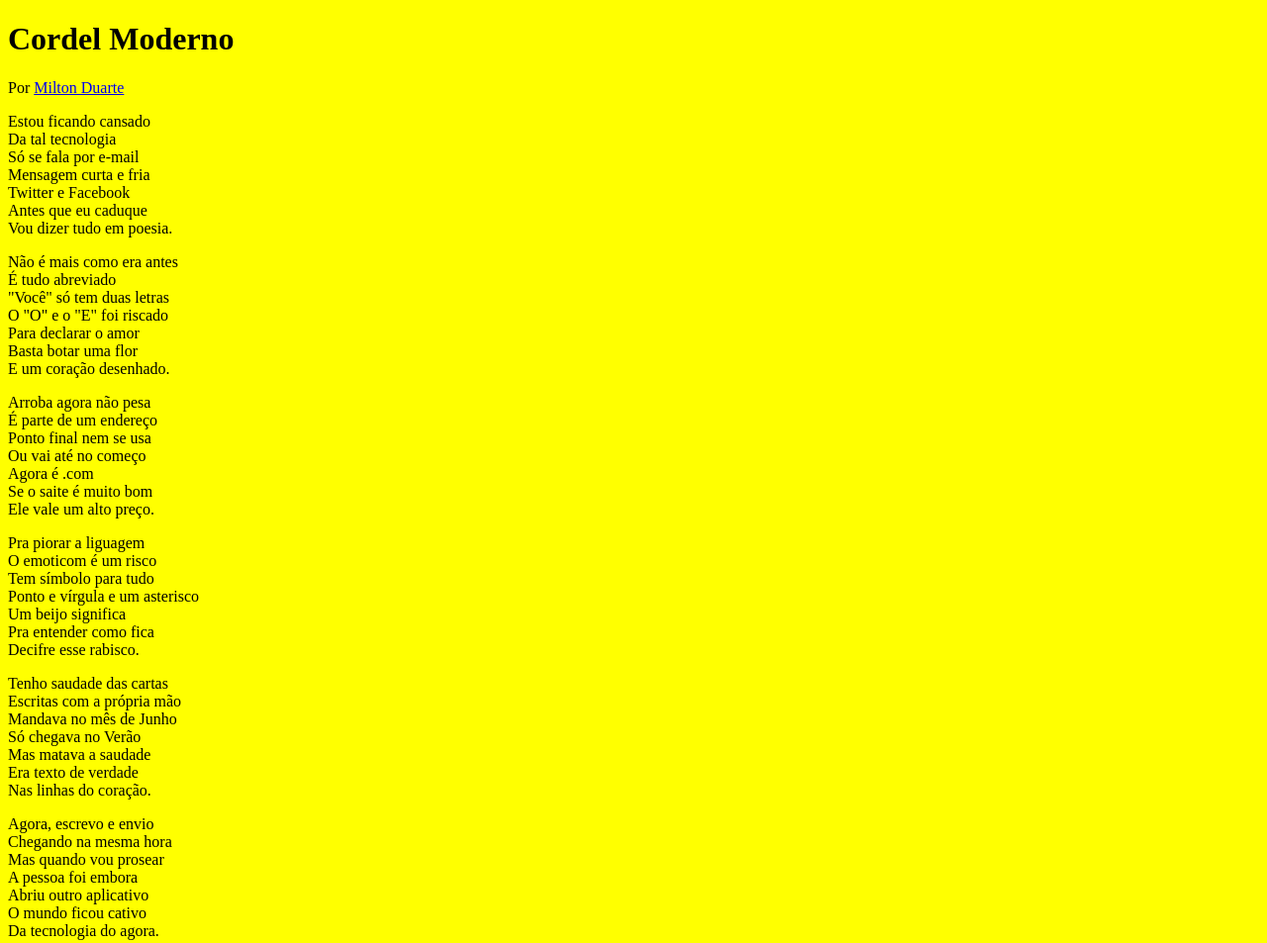
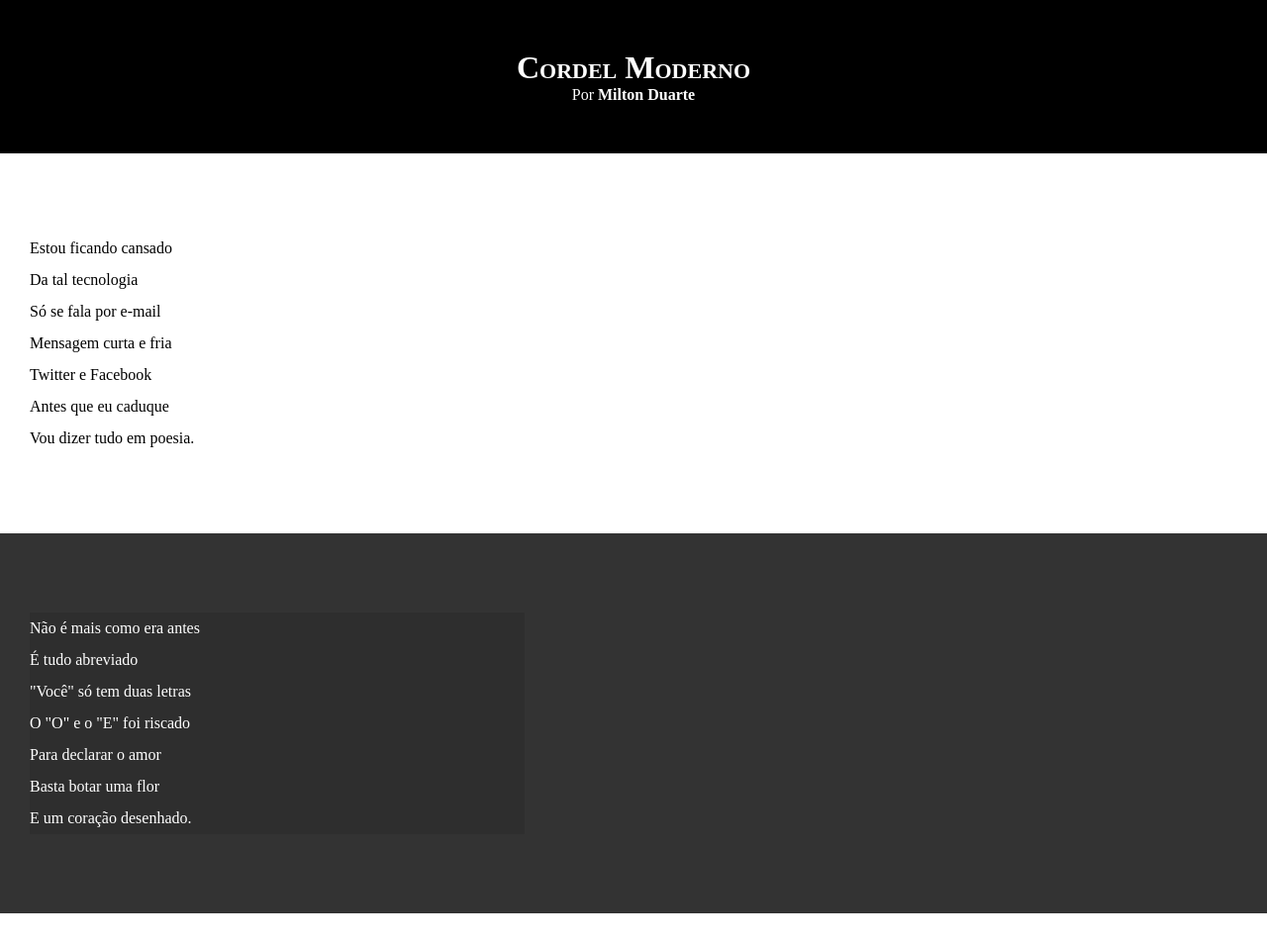
Before and after one commit to DouglasRoSi/Html-CSS, a plain HTML site: page Desafios/des012/index.html in a window 1280 px wide. Shown: the top 953 px of the page at 99% size. Drawn offline with Linux system fonts and the light colour scheme.

Commit message:
atualizei estilos de textos

```diff
--- a/Desafios/des012/estilo/style.css
+++ b/Desafios/des012/estilo/style.css
@@ -1,5 +1,70 @@
 @charset "UTF-8";
 
-body {
-    background-color: yellow;
+* {
+    margin: 0px;
+    padding: 0px;
 }
+
+html, body {
+    min-height: 100vh;
+    background-color: dark;
+}
+header {
+    background-color: black;
+    color: white;
+    text-align: center;
+
+}
+
+header > h1 {
+    padding-top: 50px;
+/*(font- variant) usado para deixar todas as letras maiúsculas mas as primeiras tem tamanhos diferentes*/
+    font-variant: small-caps;
+}
+
+header > p {
+    padding-bottom: 50px;
+}
+
+a {
+    color: white;
+    text-decoration: none;
+    font-weight: bolder;
+}
+
+a:hover {
+    text-decoration: underline;
+
+}
+section {
+    padding-top: 10vh;
+    padding-bottom: 10vh;
+    /*(line-height) espaçamento da altura da linha*/
+    line-height: 2em;
+    padding-left: 30px;
+}
+
+section.normal {
+    background-color: white ;
+    color: black;
+}
+
+
+
+section.imagem {
+    background-color: rgb(51, 51, 51);
+    color: white;
+
+}
+
+section.imagem > p {
+    width: 500px;
+    background-color: rgb(46, 46, 46);
+}
+
+footer {
+    background-color: black;
+    color: white;
+    text-align: center;
+    padding: 10px;
+}
--- a/Desafios/des012/index.html
+++ b/Desafios/des012/index.html
@@ -10,11 +10,11 @@
 <body>
     <header>
         <h1>Cordel Moderno</h1>
-        Por <a href="https://www.recantodasletras.com.br/poesias/3186743" target="_blank">Milton Duarte</a>
+        <p>Por <a href="https://www.recantodasletras.com.br/poesias/3186743" target="_blank">Milton Duarte</a></p>
         <!--[SITE: https://www.recantodasletras.com.br/poesias/3186743]-->
     </header>
 
-    <section>
+    <section class="normal">
         <p>
             Estou ficando cansado <br>
             Da tal tecnologia <br>
@@ -28,7 +28,7 @@
 
 
 
-    <section>
+    <section class="imagem">
         <p>
             Não é mais como era antes <br>
             É tudo abreviado <br>
@@ -41,7 +41,7 @@
     </section>
 
 
-    <section>
+    <section class="normal">
         <p>
             Arroba agora não pesa <br>
             É parte de um endereço <br>
@@ -65,7 +65,7 @@
 
 
 
-    <section>
+    <section class="imagem">
         <p>
             Tenho saudade das cartas <br>
             Escritas com a própria mão <br>
@@ -79,7 +79,7 @@
 
 
 
-    <section>
+    <section class="normal">
         <p>
             Agora, escrevo e envio <br>
             Chegando na mesma hora <br>
```
